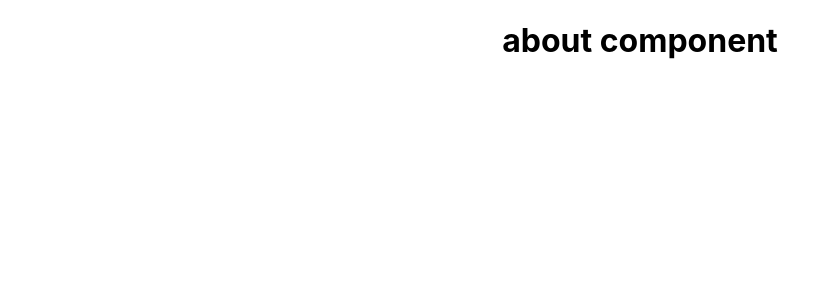
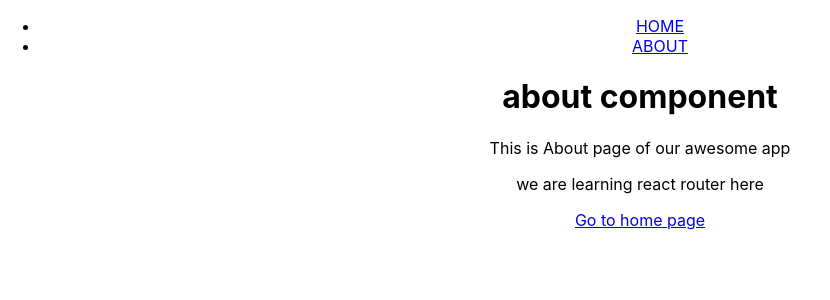
Before and after one commit to sameershinde28/rreactRouter, a React (Create React App) app: page /about in a window 1280 px wide. Shown: the top 300 px of the page, without its empty margins (0-830 px from the left). Built offline with nearby package versions, Linux system fonts and the light colour scheme.

Commit message:
added navbar and link

```diff
--- a/src/App.js
+++ b/src/App.js
@@ -2,12 +2,13 @@ import './App.css';
 import {BrowserRouter,Routes,Route} from "react-router-dom";
 import Home from './component/Home';
 import About from './component/About'
-
+import Navbar from './component/Navbar'
 export default function App() {
   return (
     <div className="App">
 
      <BrowserRouter>
+     <Navbar/>
      <Routes>
       <Route path="/" element={<Home/>} />
       <Route path="/about" element={<About/>}/>
--- a/src/component/About.js
+++ b/src/component/About.js
@@ -1,5 +1,10 @@
+import {Link} from 'react-router-dom';
+
 export default function About(){
     return <>
     <h1>about component</h1>
+    <p>This is About page of our awesome app</p>
+    <p>we are learning react router here</p>
+    <Link to="/">Go to home page</Link>
     </>
 }
--- a/src/component/Home.js
+++ b/src/component/Home.js
@@ -1,5 +1,10 @@
+import {Link} from 'react-router-dom';
+
 export default function Home(){
     return <>
     <h1>home component</h1>
+    <p>This is Home page of our awesome app</p>
+    <p>we are learning react router here</p>
+    <Link to="/about">Go to about page</Link>
     </>
 }
--- /dev/null
+++ b/src/component/Navbar.js
@@ -0,0 +1,18 @@
+// import {Link} from 'react-router-dom';
+
+
+export default function Navbar(){
+    return(
+        <>
+        {/* <ul>
+            <li><Link to="/">Home</Link></li>
+            <li><Link to="/about">About</Link></li>
+        </ul> */}
+
+        <ul>
+            <li><a href="/">HOME</a></li>
+            <li><a href="/about">ABOUT</a></li>
+        </ul>
+        </>
+    )
+}
```
